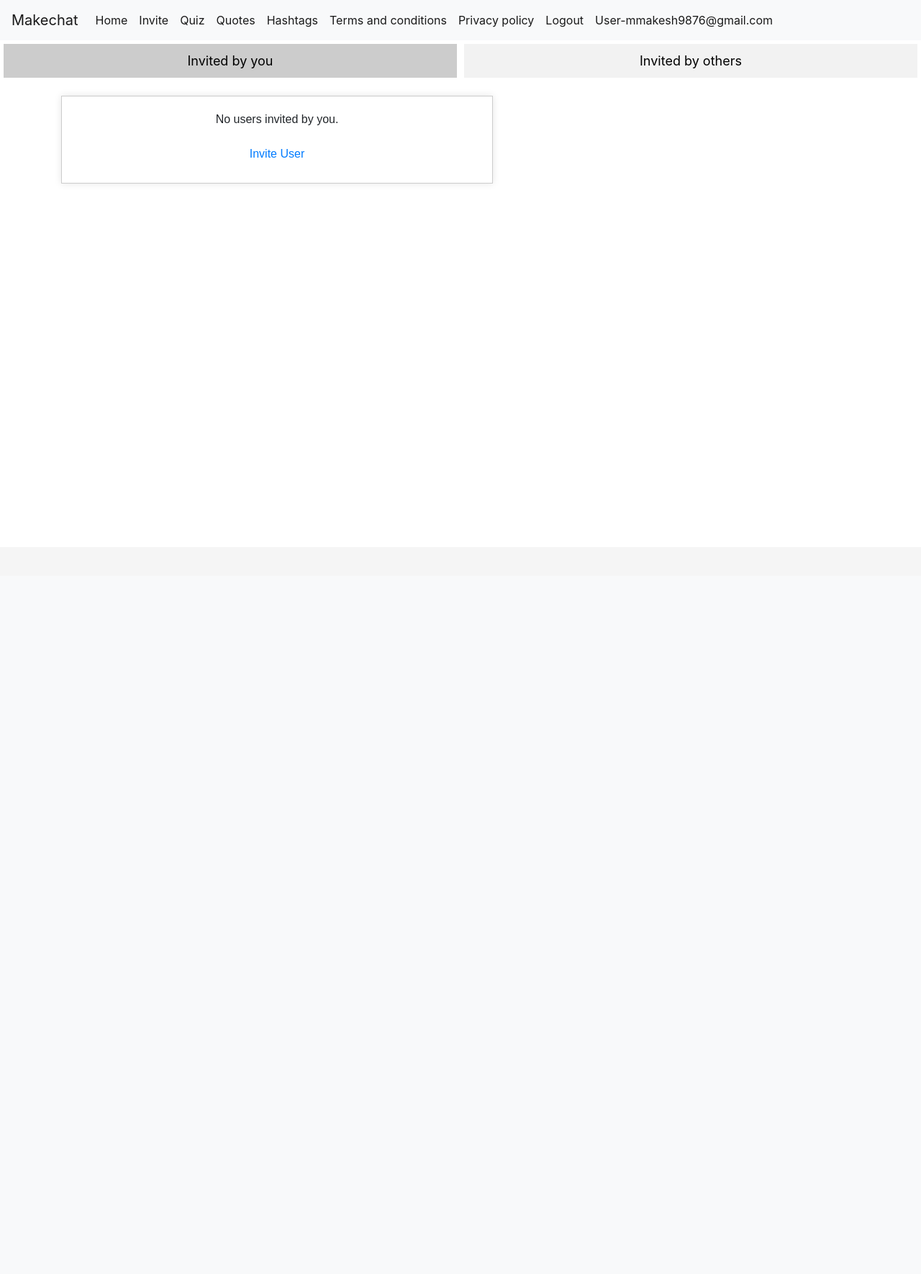
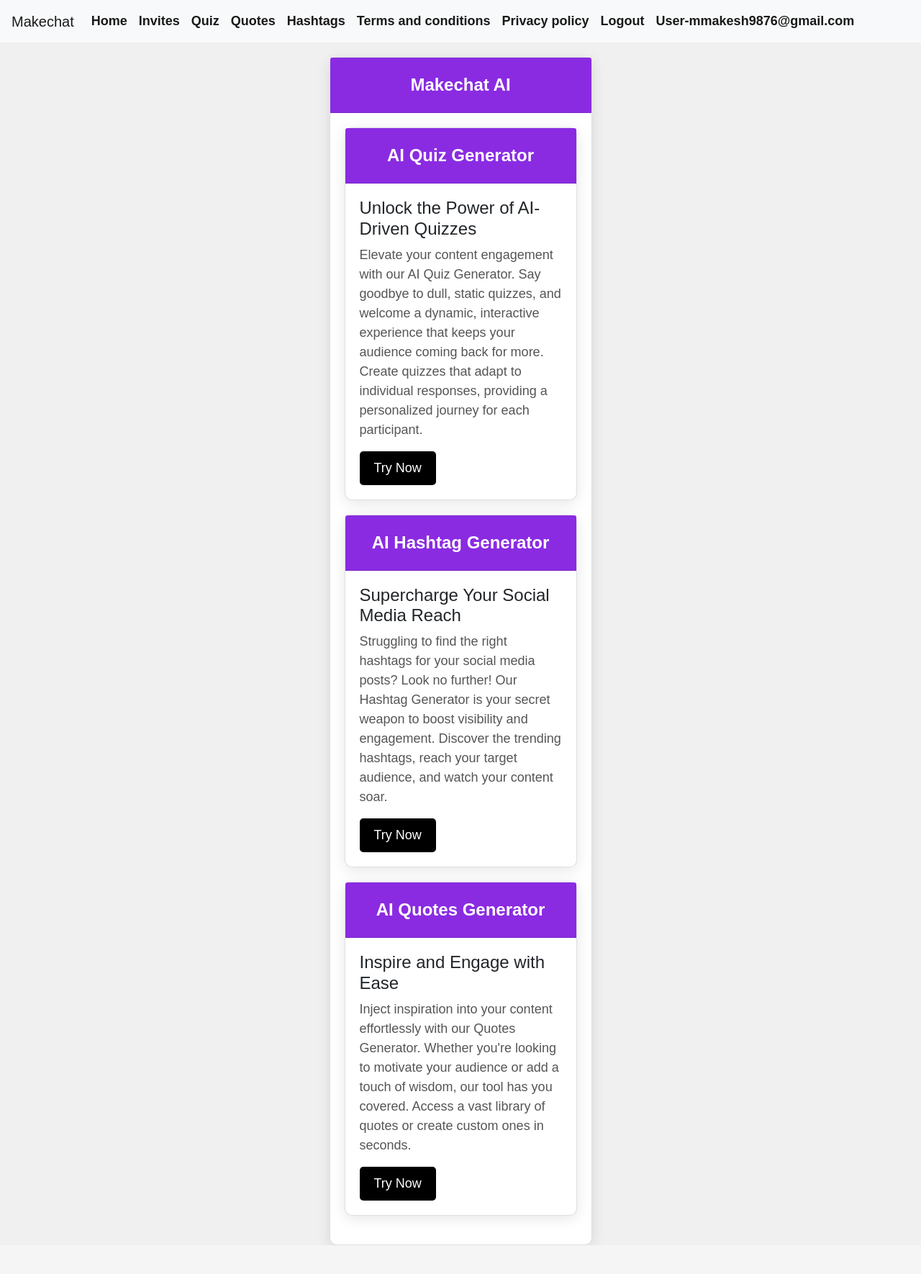
Before and after one commit to makesh9876/makechat, a Django app: page / in a window 1280 px wide. Shown: the whole page at 72% size. Before the commit the page ends 255 px from the top, so only its background shows below. Run offline with Django 4.2, Linux system fonts and the light colour scheme; a user stored in the database is signed in; data comes from the database, SQL or seed files in the repository.

Commit message:
add landing page

```diff
--- a/chatgpt/templates/chatgpt/home.html
+++ b/chatgpt/templates/chatgpt/home.html
@@ -117,8 +117,11 @@
   }
 </style>
 
+<div class="tab">
+  <a class="nav-link" href="{% url 'makechat' %}"><button id="new-invite" class="tablinks">Invited New User</button></a>
+</div>
+<div class="tab">
 
-<div class="tab">
   <button id="invited-by-you-tab" class="tablinks" onclick="openTab(event, 'invited-by-you')">Invited by you</button>
   <button class="tablinks" onclick="openTab(event, 'invited-by-others')">Invited by others</button>
 </div>
--- a/chatgpt/templates/chatgpt/index.html
+++ b/chatgpt/templates/chatgpt/index.html
@@ -42,12 +42,17 @@ body {
         max-height: calc(100vh - 200px); /* Adjust the value to leave space for the footer */
         overflow-y: auto; /* Enable vertical scrolling if necessary */
       }
+      .nav-item {
+            font-size: 18px;
+            font-weight: bold;
+            color: #555;
+        }
     </style>
   </head>
 
   <body>
     <nav class="navbar navbar-expand-lg navbar-light bg-light">
-      <a class="navbar-brand" href="{% url 'home' %}">Makechat</a>
+      <a class="navbar-brand" href="{% url 'landing_page' %}">Makechat</a>
       <button
         class="navbar-toggler"
         type="button"
@@ -62,7 +67,7 @@ body {
       <div class="collapse navbar-collapse" id="navbarNav">
         <ul class="navbar-nav mr-auto">
           <li class="nav-item active">
-            <a class="nav-link" href="{% url 'home' %}"
+            <a class="nav-link" href="{% url 'landing_page' %}"
               >Home<span class="sr-only">(current)</span></a
             >
           </li>
@@ -74,8 +79,8 @@ body {
           </li>
           {% endif %}
           <li class="nav-item active">
-            <a class="nav-link" href="{% url 'invite_user' %}"
-              >Invite<span class="sr-only">(current)</span></a
+            <a class="nav-link" href="{% url 'home' %}"
+              >Invites<span class="sr-only">(current)</span></a
             >
           </li>
           <li class="nav-item active">
--- /dev/null
+++ b/chatgpt/templates/chatgpt/landing.html
@@ -0,0 +1,141 @@
+{% extends 'chatgpt/index.html' %}
+{% load static %}
+{% block content %}
+<!DOCTYPE html>
+<html>
+
+<head>
+    <meta charset="utf-8" />
+    <title>Home</title>
+    <meta name="viewport" content="width=device-width, initial-scale=1.0">
+    <style>
+        body {
+            font-family: 'Arial', sans-serif;
+            background-color: #f0f0f0;
+            margin: 0;
+            padding: 0;
+        }
+
+        .container {
+            max-width: 800px;
+            margin: 0 auto;
+            padding: 20px;
+        }
+
+        .card {
+            background-color: #fff;
+            border-radius: 10px;
+            box-shadow: 0px 4px 20px rgba(0, 0, 0, 0.1);
+            margin-bottom: 20px;
+        }
+
+        .card-header {
+            background-color: blueviolet;
+            color: #fff;
+            font-size: 24px;
+            font-weight: bold;
+            padding: 20px;
+            border-radius: 10px 10px 0 0;
+            text-align: center;
+        }
+
+        .card-body {
+            padding: 20px;
+        }
+
+        h2 {
+            font-size: 28px;
+            color: #333;
+        }
+
+        p {
+            font-size: 18px;
+            color: #555;
+        }
+
+        .btn-primary {
+            background-color: black;
+            color: #fff;
+            border: none;
+            border-radius: 5px;
+            font-size: 18px;
+            padding: 10px 20px;
+            cursor: pointer;
+            transition: background-color 0.3s;
+        }
+
+        .btn-primary:hover {
+            background-color: #45a049;
+        }
+
+        .btn-primary:disabled {
+            opacity: 0.6;
+            cursor: not-allowed;
+        }
+
+        /* Responsive design */
+        @media (max-width: 768px) {
+            .container {
+                padding: 10px;
+            }
+
+            .card {
+                margin-bottom: 10px;
+            }
+
+            .btn-primary {
+                font-size: 16px;
+                padding: 8px 16px;
+            }
+        }
+    </style>
+</head>
+
+<body>
+    <div class="container">
+        <div class="row justify-content-center">
+            <div class="col-md-6">
+                <div class="card">
+                    <div class="card-header">Makechat AI</div>
+                    <div class="card-body">
+                        <div class="card">
+                            <div class="card-header">AI Quiz Generator</div>
+                            <div class="card-body">
+                                <h4>Unlock the Power of AI-Driven Quizzes</h4>
+                                <p>Elevate your content engagement with our AI Quiz Generator. Say goodbye to dull,
+                                    static quizzes, and welcome a dynamic, interactive experience that keeps your
+                                    audience coming back for more. Create quizzes that adapt to individual responses,
+                                    providing a personalized journey for each participant.</p>
+                                <a href="{% url 'education' %}" class="btn btn-primary">Try Now</a>
+                            </div>
+                        </div>
+                        <div class="card">
+                            <div class="card-header">AI Hashtag Generator</div>
+                            <div class="card-body">
+                                <h4>Supercharge Your Social Media Reach</h4>
+                                <p>Struggling to find the right hashtags for your social media posts? Look no further!
+                                    Our Hashtag Generator is your secret weapon to boost visibility and engagement.
+                                    Discover the trending hashtags, reach your target audience, and watch your content
+                                    soar.</p>
+                                <a href="{% url 'hastag_generate' %}" class="btn btn-primary">Try Now</a>
+                            </div>
+                        </div>
+                        <div class="card">
+                            <div class="card-header">AI Quotes Generator</div>
+                            <div class="card-body">
+                                <h4>Inspire and Engage with Ease</h4>
+                                <p>Inject inspiration into your content effortlessly with our Quotes Generator. Whether
+                                    you're looking to motivate your audience or add a touch of wisdom, our tool has you
+                                    covered. Access a vast library of quotes or create custom ones in seconds.</p>
+                                <a href="{% url 'quote_generate' %}" class="btn btn-primary">Try Now</a>
+                            </div>
+                        </div>
+                    </div>
+                </div>
+            </div>
+        </div>
+    </div>
+</body>
+
+</html>
+{% endblock content %}
--- a/chatgpt/urls.py
+++ b/chatgpt/urls.py
@@ -4,7 +4,7 @@
 from django.urls import path
 from .views import (
     IncommingMessage, MakeChat, register_view, logout,
-    login_request, home,Onboard,chat, chatting,
+    login_request, home,Onboard,chat, chatting,landing_page,
     plan_upgrade, plan_details, checkout,submit_quiz_view,ShowResult,
     terms_and_conditions, privacy_policy, get_started, ImageGenerate, PaymentRedirect,
     QuoteGenerate, HastagsGenerate,ProdiaImageGenerate, Education
@@ -12,7 +12,8 @@ from .views import (
 
 urlpatterns = [
     path('get_started/', Education.as_view(), name='get_started'),
-    path('', home, name='home'),
+    path('home/', home, name='home'),
+    path('', landing_page, name='landing_page'),
     path('<str:room_name>/<str:username>/<str:chat_with>/', chatting, name='chat_room'),
     path('incomming_message/', IncommingMessage.as_view(), name="incomming_message"),
     path('image_generate/', ImageGenerate.as_view(), name="image_generate"),
--- a/chatgpt/views.py
+++ b/chatgpt/views.py
@@ -1038,3 +1038,12 @@ def chat(request):
         thread_id = str(person_obj.id) + "_" + str(request.user.id)
         chat_with = "unknown"
     return redirect("chat_room", room_name=thread_id, username=request.user.username,chat_with=chat_with)
+
+
+def landing_page(request):
+    """
+        This is landing page
+    """
+    return render(
+            request, "chatgpt/landing.html"
+        )
```
